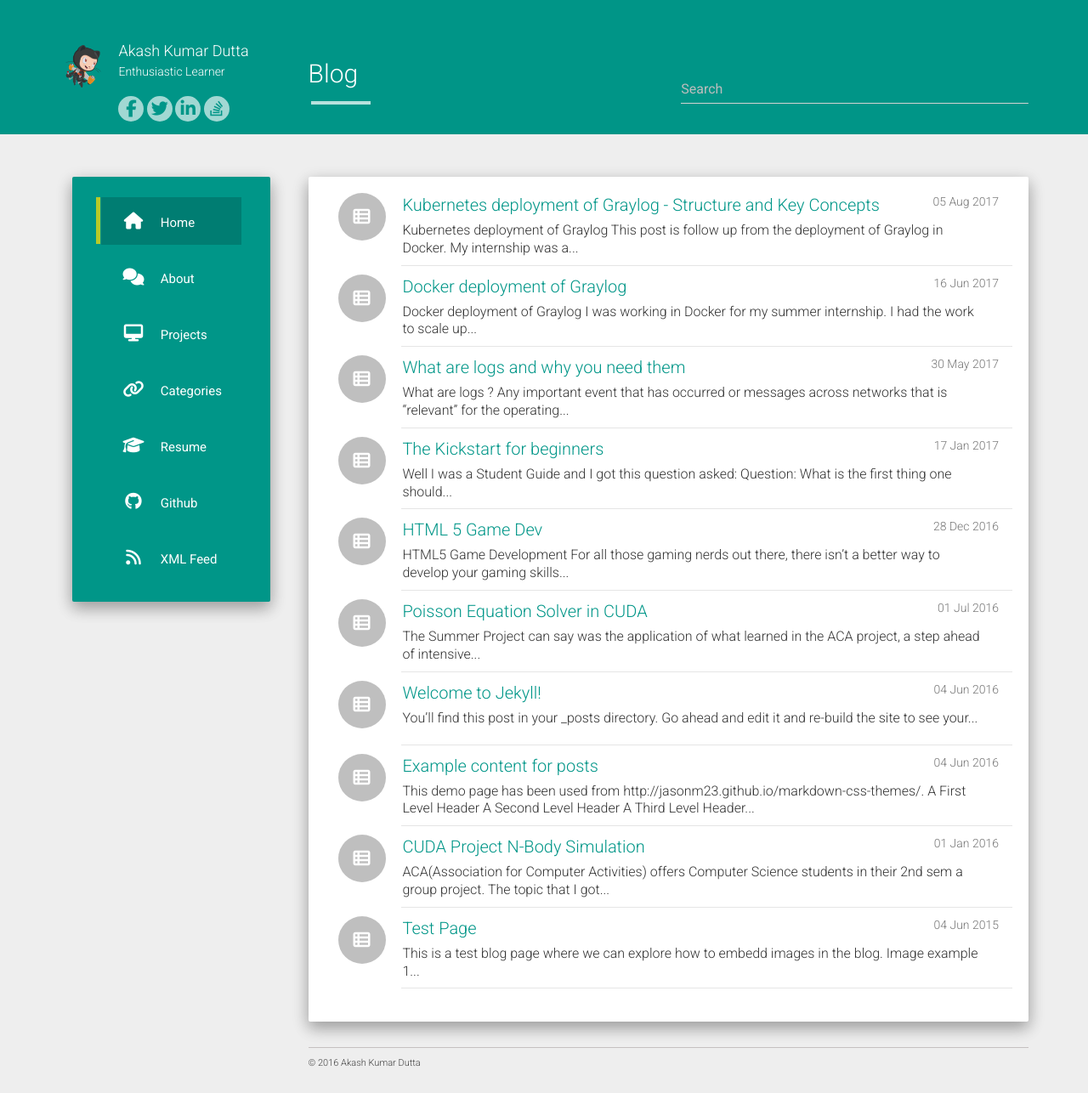
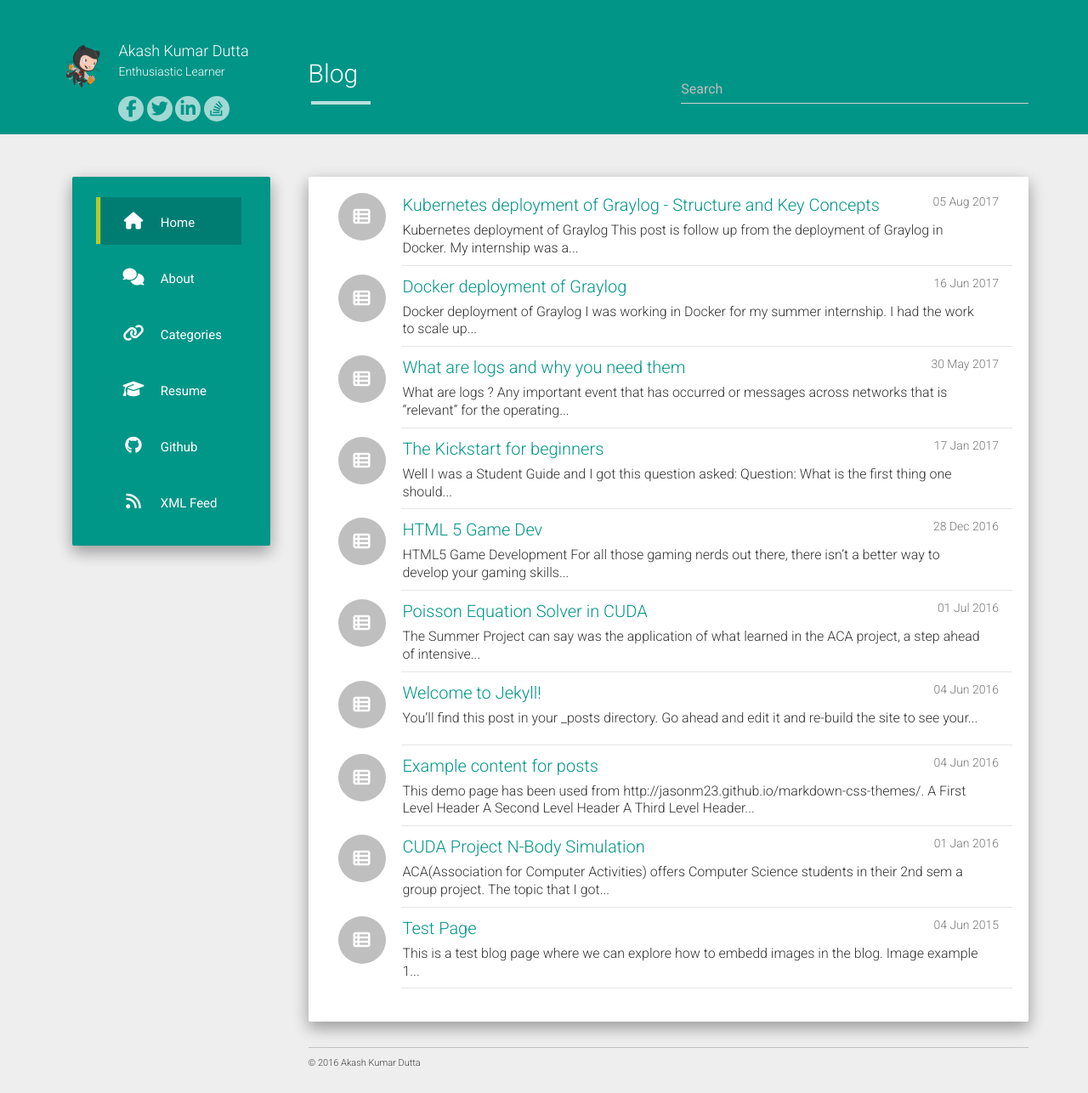
Before and after one commit to AkashKrDutta/AkashKrDutta.github.io, a Jekyll site: the page built from index.html, in a window 1280 px wide. Shown: the whole page at 85% size. Built offline with Jekyll 4.4.1, drawn with Linux system fonts in a browser that asks for light colours; nearby versions of some CDN libraries; the list of posts is cut into pages by our own code.

Commit message:
Update urls.json

```diff
--- a/_data/urls.json
+++ b/_data/urls.json
@@ -9,11 +9,6 @@
     "text": "About",
     "url": "/about/",
     "icon": "fa-comments"
-  },
-  {
-    "text": "Projects",
-    "url": "/projects",
-    "icon": "fa-desktop"
   },
   {
     "text": "Categories",
```
